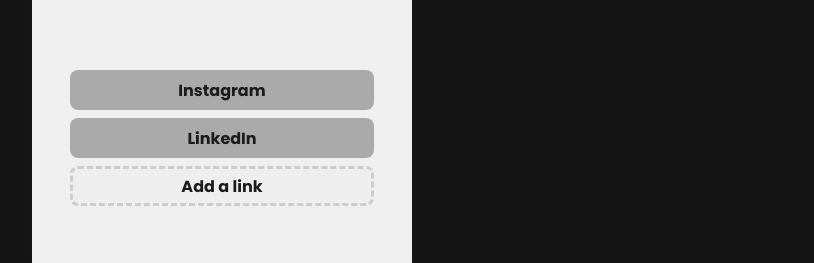
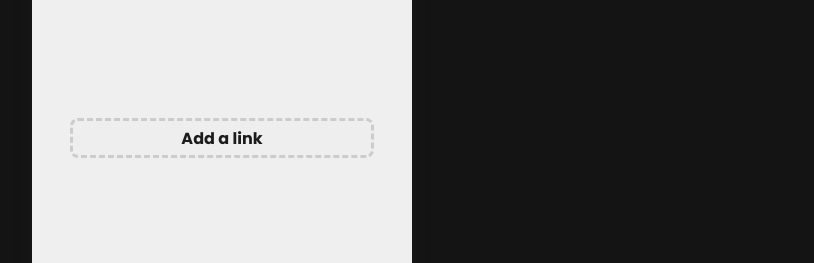
Before and after one commit to gabrielcaamargo/linktreeClone, a React (Vite) app: page /customize in a window 1280 px wide. Shown: the part 469-732 px from the top of the page, without its empty margins (224-1038 px from the left). Built offline with nearby package versions, Linux system fonts and the light colour scheme.

Commit message:
📦 chore: created the function that creates a link and shows it on display. Removed links mock.

```diff
--- a/src/components/CustomizeModal/index.tsx
+++ b/src/components/CustomizeModal/index.tsx
@@ -1,3 +1,4 @@
+import "react-toastify/dist/ReactToastify.min.css";
 import { useContext, useState, useEffect } from "react";
 import { TemplateContext } from "../../contexts/TemplateContext";
 
@@ -13,14 +14,19 @@
 		linkName,
 		setLinkName,
 		linkAddress,
-		setLinkAddress
+		setLinkAddress,
+		linkList,
+		setLinkList
 	} = useContext(TemplateContext);
 
 	const [isModalValid, setIsModalValid] = useState(false);
 
-
 	useEffect(() => {
-		isURLValid(linkAddress) ? setIsModalValid(true) : setIsModalValid(false);
+		if(linkName && isURLValid(linkAddress)) {
+			setIsModalValid(true);
+		} else {
+			setIsModalValid(false);
+		}
 	}, [linkAddress]);
 
 	function handleCancelCreateLink() {
@@ -28,20 +34,23 @@
 	}
 
 	function handleCreateLink() {
-
-
-		console.log(linkName);
+		setLinkList((prevState: string[]) => [
+			...prevState,
+			{ name: linkName, link: linkAddress }
+		]);
+		setIsButtonModalOpen(false);
+		console.log(linkList);
 	}
 
 	return (
 		<Overlay>
 			<Modal>
 				<h1>Create your link</h1>
-
 				<Input
 					placeholder="Link name *"
 					onChange={(event) => setLinkName(event.target.value)}
 				/>
+
 				<Input
 					placeholder="Link address *"
 					onChange={(event) => setLinkAddress(event.target.value)}
--- a/src/contexts/TemplateContext.tsx
+++ b/src/contexts/TemplateContext.tsx
@@ -10,9 +10,20 @@
 	isButtonModalOpen: false,
 	setIsButtonModalOpen: () => {},
 
+	linkName: "",
+	setLinkName: () => {},
+
 	linkAddress: "",
-	setLinkAddress: () => {}
+	setLinkAddress: () => {},
+
+	linkList: [],
+	setLinkList: () => {}
 };
+
+interface LinkInterface {
+  name: string;
+  link: string;
+}
 
 interface TemplateInterface {
   templateBackground: string;
@@ -25,10 +36,13 @@
 	setIsButtonModalOpen: (setState: boolean) => void;
 
   linkName: string;
-  setLinkName: (setState: any) => void;
+  setLinkName: (setState: string) => void;
 
   linkAddress: string;
-  setLinkAddress: (setState: any) => void;
+  setLinkAddress: (setState: string) => void;
+
+  linkList: LinkInterface[],
+  setLinkList: (setState: any) => void;
 }
 
 interface TemplateContextProps {
@@ -43,6 +57,7 @@
 	const [isButtonModalOpen, setIsButtonModalOpen] = useState(false);
 	const [linkName, setLinkName] = useState("");
 	const [linkAddress, setLinkAddress] = useState("");
+	const [linkList, setLinkList] = useState([]);
 
 	return (
 		<TemplateContext.Provider
@@ -55,8 +70,10 @@
 				isButtonModalOpen,
 				linkName,
 				setLinkName,
+				setLinkAddress,
 				linkAddress,
-				setLinkAddress
+				linkList,
+				setLinkList,
 			}}>
 			{children}
 		</TemplateContext.Provider>
--- a/src/pages/Customize/index.tsx
+++ b/src/pages/Customize/index.tsx
@@ -7,14 +7,7 @@
 import CustomizeModal from "../../components/CustomizeModal";
 
 export default function Customize() {
-	const { templateBackground, isButtonModalOpen, setIsButtonModalOpen } = useContext(TemplateContext);
-
-	const templateButtons = [
-		{ name: "Instagram", link: "https://instagram.com/gabcamargo"},
-		{ name: "LinkedIn", link: "https://linkedin.com/in/gabcamargo"},
-	];
-
-	const [linkInfo, setLinkInfo] = useState([]);
+	const { templateBackground, isButtonModalOpen, setIsButtonModalOpen, linkList } = useContext(TemplateContext);
 
 	function handleCreateLink() {
 		setIsButtonModalOpen(true);
@@ -35,7 +28,7 @@
 						</UserArea>
 
 						<UserLinksContainer>
-							{templateButtons.map(link => (
+							{linkList.map(link => (
 								<StyledLink
 									href={link.link}
 									target="_blank"
```
